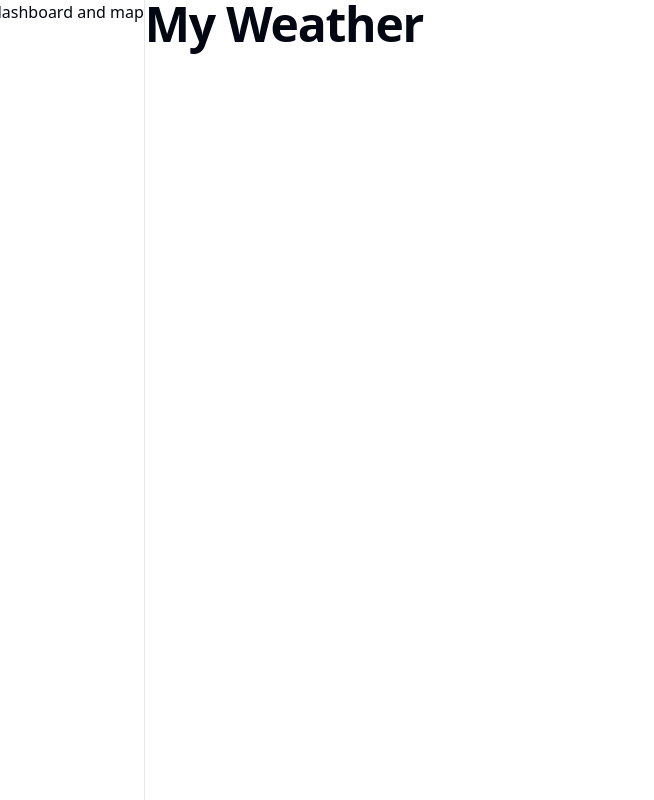
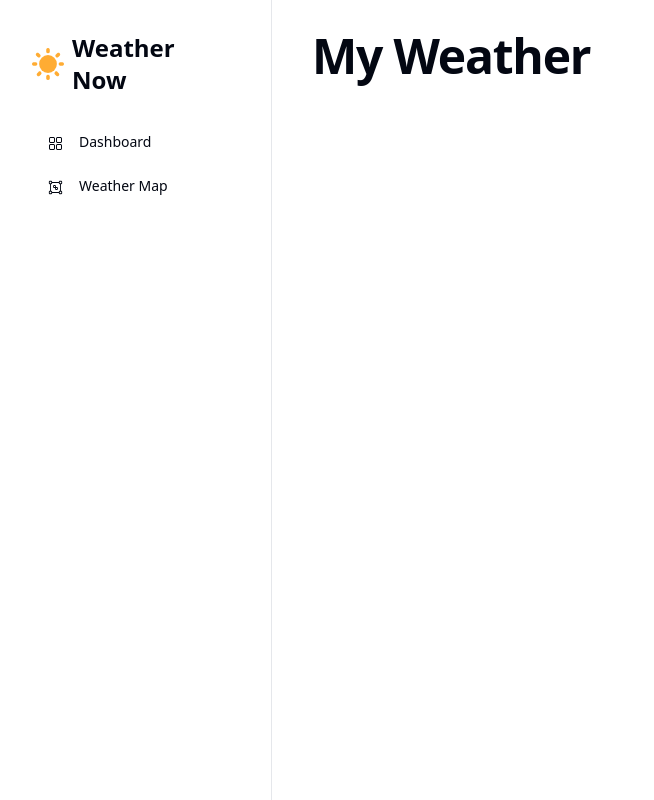
Before and after one commit to revou-fsse-3/milestone-2-IryIndriyanto, a React (Vite) app: page / in a window 1280 px wide. Shown: the whole page, without its empty margins (0-654 px from the left). Built offline with nearby package versions, Linux system fonts and the light colour scheme.

Commit message:
adding aside on layout

```diff
--- a/src/dashboard/Layout.tsx
+++ b/src/dashboard/Layout.tsx
@@ -1,14 +1,30 @@
 import { Separator } from "@/components/ui/separator";
+import { DashboardIcon, TransformIcon } from "@radix-ui/react-icons";
 import { Outlet } from "react-router-dom";
 
 export default function Layout() {
   return (
     <div>
-      <div className="flex h-screen">
-        <aside className="z-30 -ml-2  ">
-          <div>dashboard and map</div>
+      <div className="container flex-1 items-start md:grid md:grid-cols-[220px_minmax(0,1fr)] md:gap-6 lg:grid-cols-[240px_minmax(0,1fr)] lg:gap-10">
+        <aside className="fixed top-14 z-30 hidden h-screen w-full shrink-0 md:sticky md:flex">
+          <div className="h-full py-6 pr-10 lg:py-8 ">
+            <div className="flex items-center gap-2 mb-8">
+              <img src="../sun.svg" className="w-[32px]" alt="sun-logo" />
+              <span className="text-2xl font-semibold">Weather Now</span>
+            </div>
+            <div className="grid grid-flow-row gap-4 auto-rows-max ml-2 text-sm">
+              <a className=" px-2 py-1" href="/weather">
+                <DashboardIcon className="inline-block mr-4" />
+                Dashboard
+              </a>
+              <a className=" px-2 py-1" href="/weather-map">
+                <TransformIcon className="inline-block mr-4" />
+                Weather Map
+              </a>
+            </div>
+          </div>
+          <Separator orientation="vertical" className="h-screen" />
         </aside>
-        <Separator orientation="vertical" className="h-full" />
         <Outlet />
       </div>
     </div>
--- a/src/dashboard/Weather.tsx
+++ b/src/dashboard/Weather.tsx
@@ -1,9 +1,11 @@
-import { H1 } from "@/components/typography/H1"
+import { H1 } from "@/components/typography/H1";
 
 const Weather = () => {
-return (
-    <H1> My Weather </H1>
-)
-}
+  return (
+    <div className="py-8">
+      <H1> My Weather </H1>
+    </div>
+  );
+};
 
-export default Weather
+export default Weather;
```
